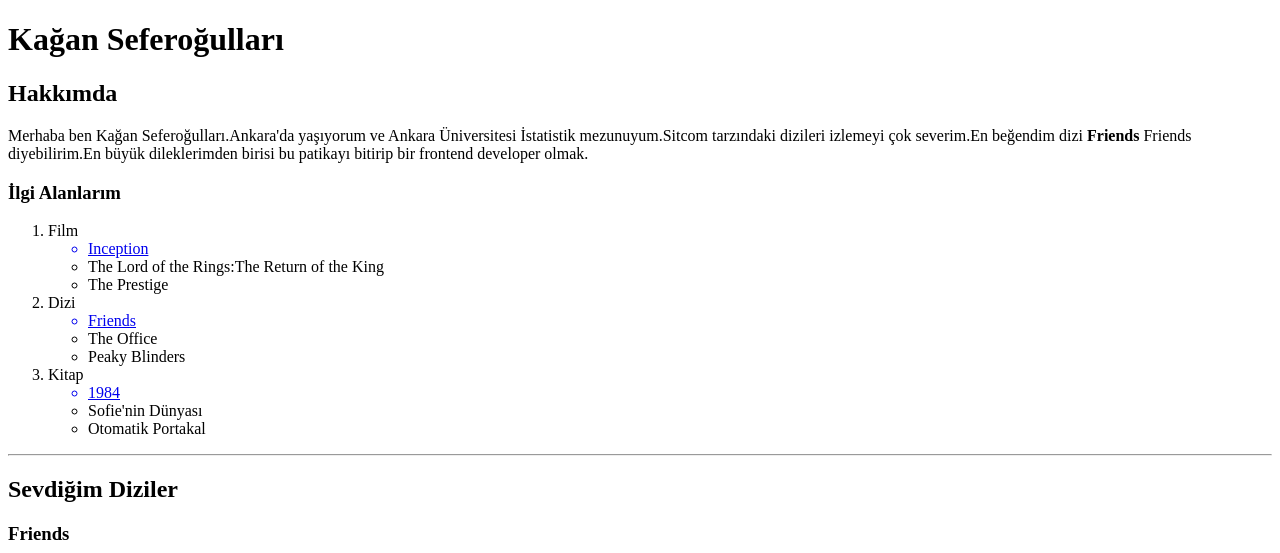
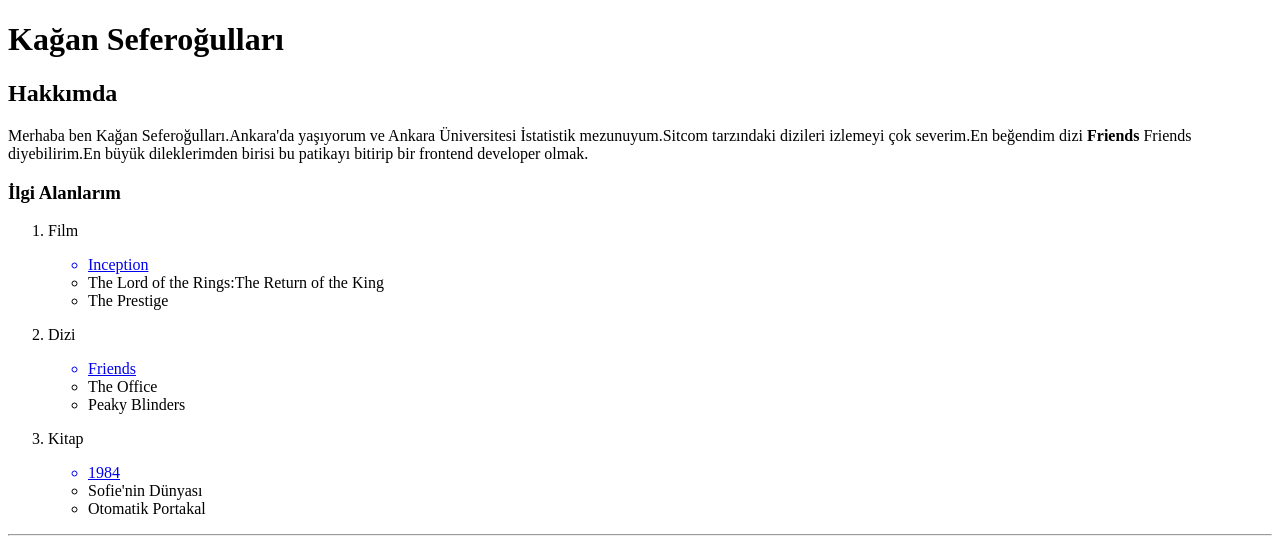
Before and after one commit to kagan91/html_hakkimda, a plain HTML site: page index.html in a window 1280 px wide. Shown: the top 553 px of the page. Drawn offline with Linux system fonts and the light colour scheme.

Commit message:
index changed

```diff
--- a/index.html
+++ b/index.html
@@ -14,7 +14,7 @@
     <h3>İlgi Alanlarım</h3>
     <ol>
         <li>
-            Film
+            <p>Film</p>
         <ul>
             <a target="_blank" href="https://www.imdb.com/title/tt1375666/?pf_rd_m=A2FGELUUNOQJNL&pf_rd_p=e31d89dd-322d-4646-8962-327b42fe94b1&pf_rd_r=ZZ6JSMQAJBZB0PPPTAHB&pf_rd_s=center-1&pf_rd_t=15506&pf_rd_i=top&ref_=chttp_tt_13"> <li>Inception</li>
             </a>
@@ -23,7 +23,7 @@
         </ul>
         </li>
         <li>
-            Dizi
+            <p>Dizi</p>
             <ul>
                <a target="_blank" href="https://www.imdb.com/title/tt0108778/?ref_=fn_al_tt_1"><li>Friends</li>
                </a>
@@ -32,7 +32,7 @@
             </ul>
         </li>
         <li>
-            Kitap
+            <p>Kitap</p>
             <ul>
                 <a target="_blank" href="https://www.goodreads.com/book/show/40961427-1984"><li>1984</li>
                 </a>
```
